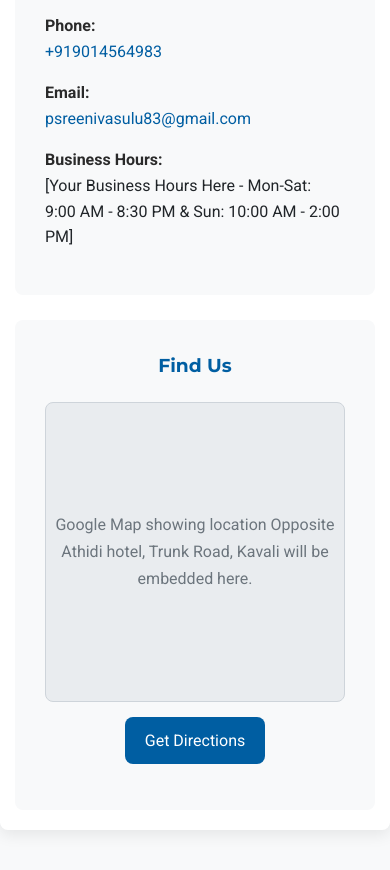
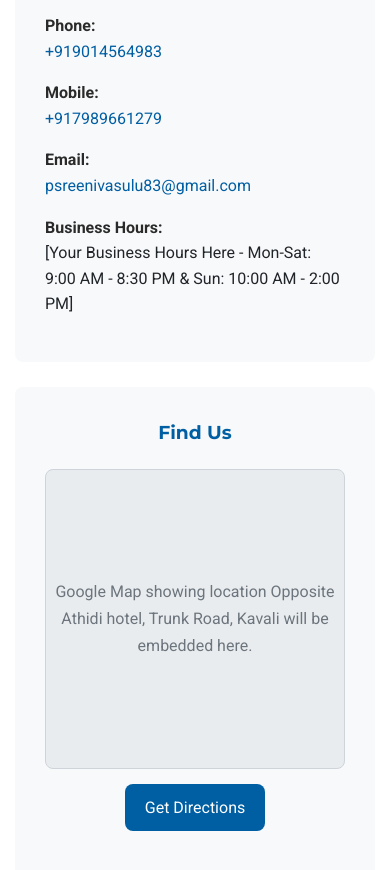
Before and after one commit to sfdcnaveen/sri-srinivasa-website, a plain HTML site: page contact.html in a window 390 px wide. Shown: the part 885-1755 px from the top of the page. Drawn offline with Linux system fonts and the light colour scheme.

Commit message:
added mobile

```diff
--- a/contact.html
+++ b/contact.html
@@ -52,6 +52,11 @@
             <p>
               <strong>Phone:</strong><br />
               <a href="tel:+91xxxxxxxxxx">+919014564983</a>
+              <!-- Replace with actual number -->
+            </p>
+            <p>
+              <strong>Mobile:</strong><br />
+              <a href="tel:+91xxxxxxxxxx">+917989661279</a>
               <!-- Replace with actual number -->
             </p>
             <p>
```
